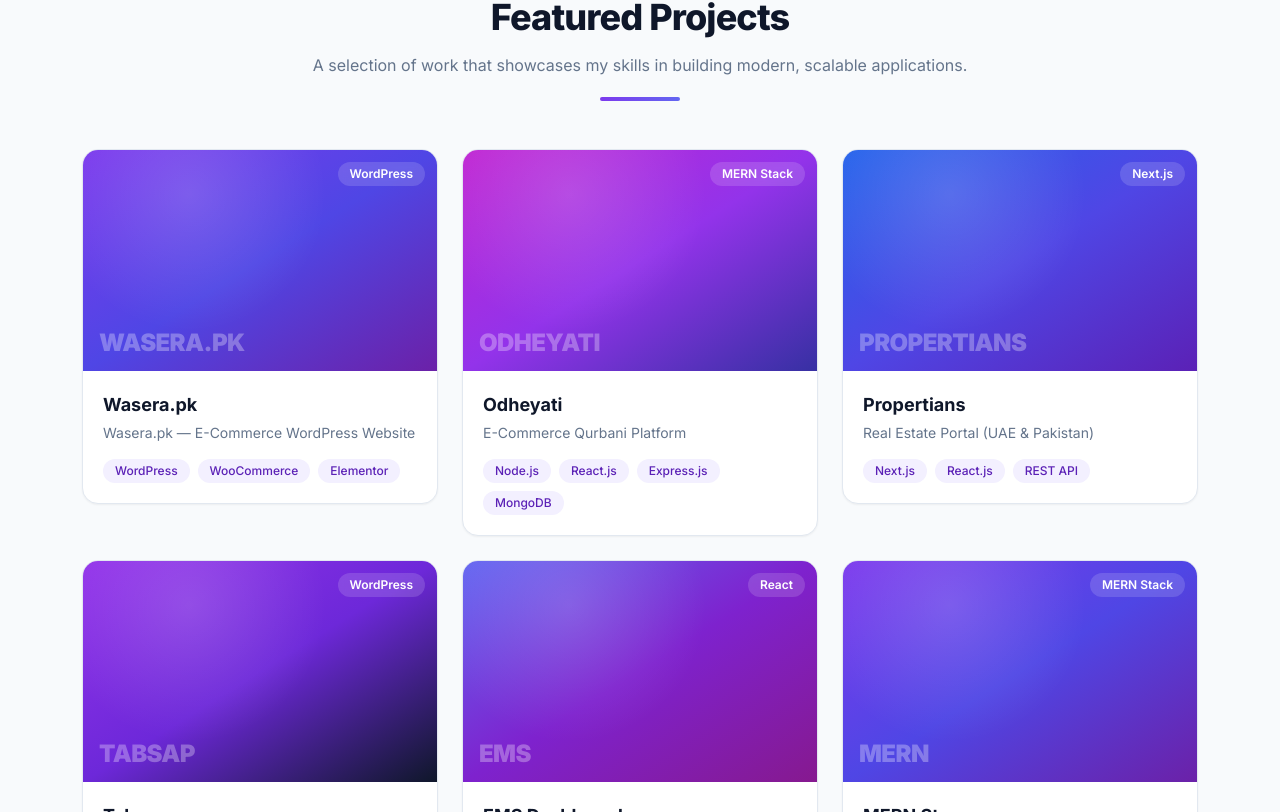
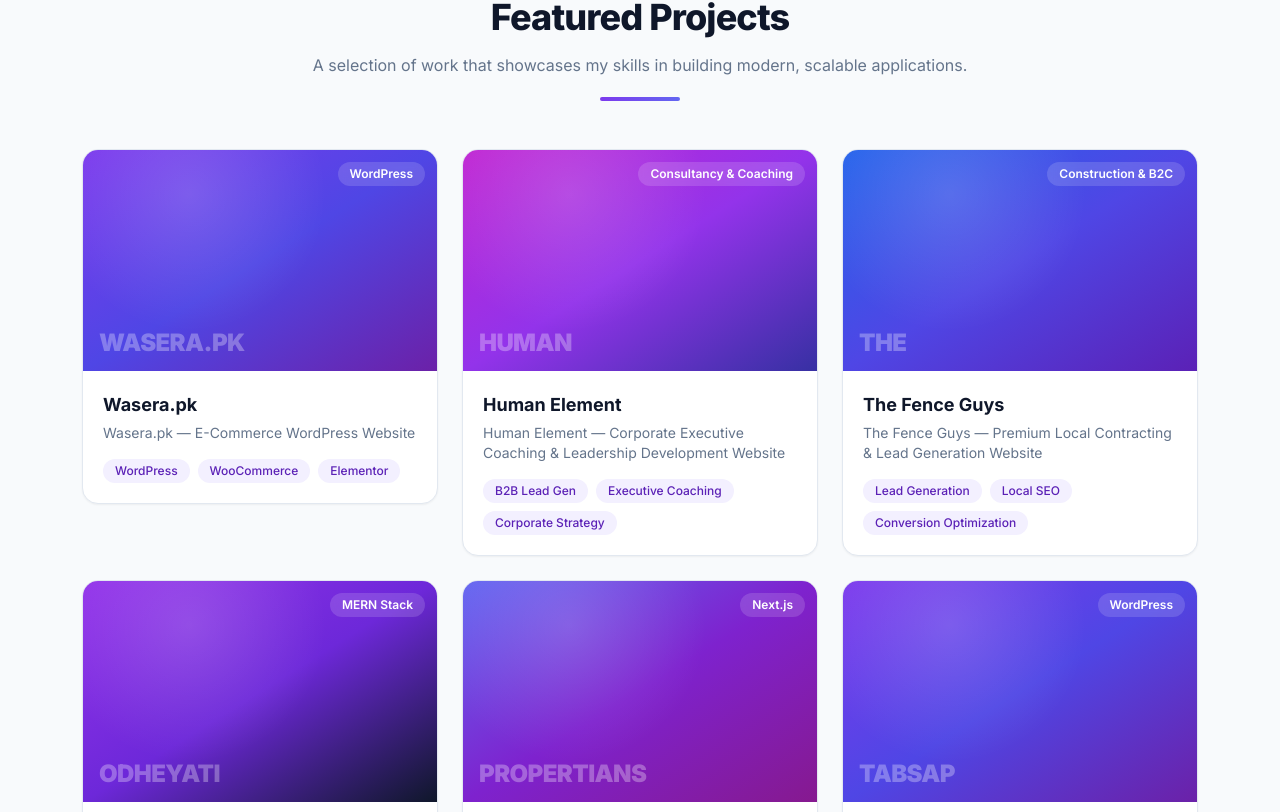
Before and after one commit to javid690/Portfolio, a React (Vite) app: page / in a window 1280 px wide. Shown: the part 2888-3700 px from the top of the page. Built offline with nearby package versions, Linux system fonts and the light colour scheme.

Commit message:
Add Human Element and The Fence Guys to portfolio JSON

```diff
--- a/src/data.js
+++ b/src/data.js
@@ -181,7 +181,24 @@
     tags: ["WordPress", "WooCommerce", "Elementor"],
     url: "https://wasera.pk/",
   },
-
+  {
+    title: "Human Element",
+    subtitle:
+      "Human Element — Corporate Executive Coaching & Leadership Development Website",
+    category: "WordPress",
+    badge: "Consultancy & Coaching",
+    tags: ["B2B Lead Gen", "Executive Coaching", "Corporate Strategy"],
+    url: "https://humanelement.coach/",
+  },
+  {
+    title: "The Fence Guys",
+    subtitle:
+      "The Fence Guys — Premium Local Contracting & Lead Generation Website",
+    category: "WordPress",
+    badge: "Construction & B2C",
+    tags: ["Lead Generation", "Local SEO", "Conversion Optimization"],
+    url: "https://gofenceguys.com/",
+  },
   {
     title: "Odheyati",
     subtitle: "E-Commerce Qurbani Platform",
```
